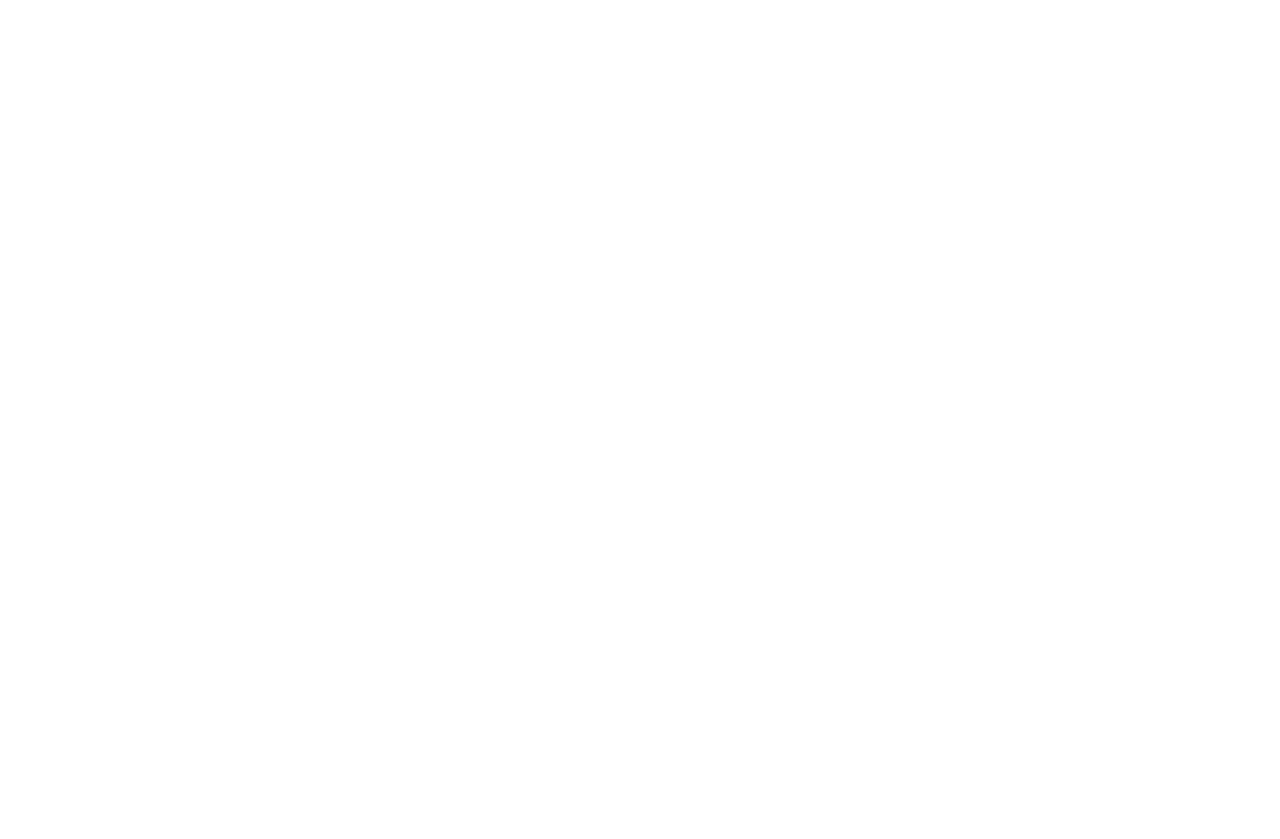
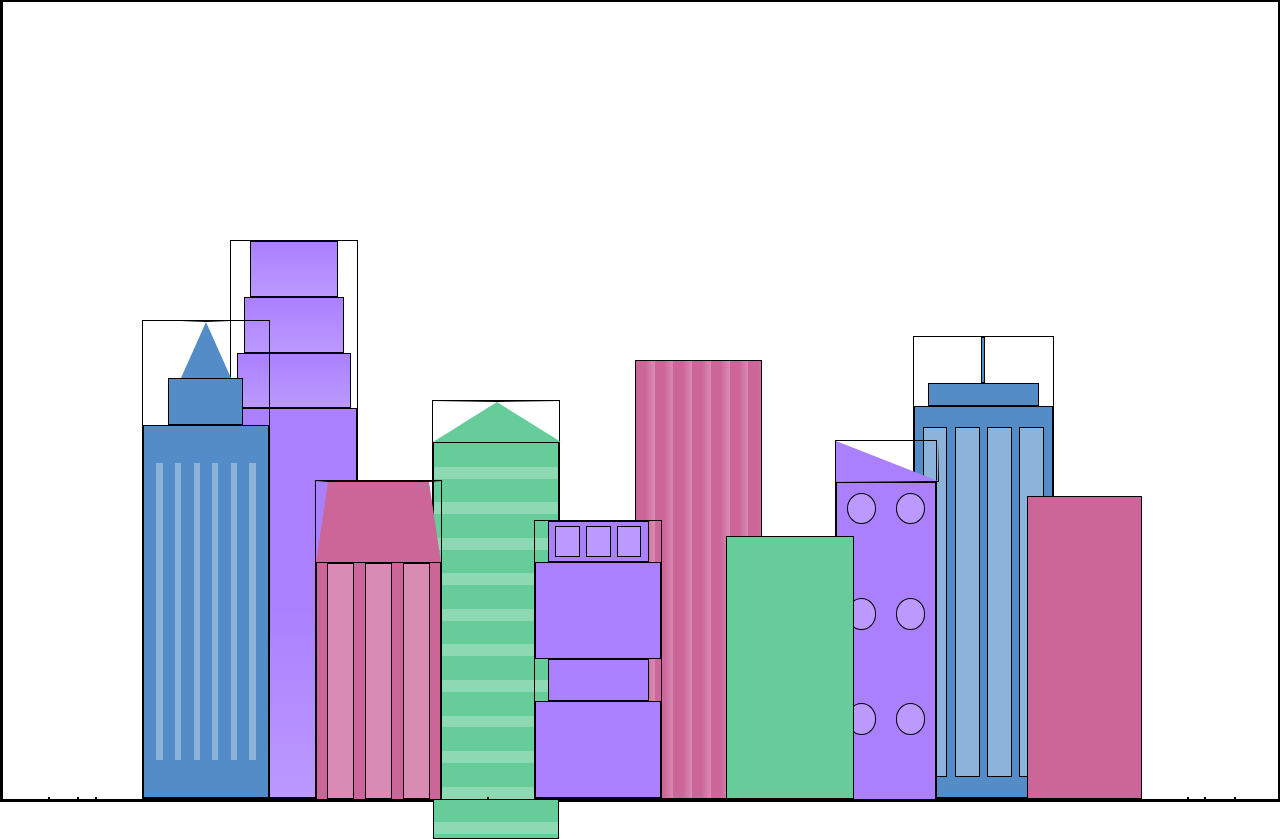
Before and after one commit to M8MBA/css-variables-skyline, a plain HTML site: page index.html in a window 1280 px wide. Before the commit the page ends 800 px from the top, so only its background shows below. Drawn offline with Linux system fonts and the light colour scheme.

Commit message:
building windows minus last 2

```diff
--- a/index.html
+++ b/index.html
@@ -3,14 +3,14 @@
   <head>
     <meta charset="UTF-8">
     <title>City Skyline</title>
-    <link href="assets/styles.css" rel="stylesheet" />
+    <link href="styles.css" rel="stylesheet" />
   </head>
 
   <body>
     <div class="background-buildings">
       <div></div>
       <div></div>
-      <div class="bb1">
+      <div class="bb1 building-wrap">
         <div class="bb1a bb1-window"></div>
         <div class="bb1b bb1-window"></div>
         <div class="bb1c bb1-window"></div>
@@ -22,7 +22,16 @@
       </div>
       <div class="bb3"></div>
       <div></div>
-      <div class="bb4"></div>
+      <div class="bb4 building-wrap">
+        <div class="bb4a"></div>
+        <div class="bb4b"></div>
+        <div class="bb4c window-wrap">
+          <div class="bb4-window"></div>
+          <div class="bb4-window"></div>
+          <div class="bb4-window"></div>
+          <div class="bb4-window"></div>
+        </div>
+      </div>
       <div></div>
       <div></div>
     </div>
@@ -30,11 +39,41 @@
     <div class="foreground-buildings">
       <div></div>
       <div></div>
-      <div class="fb1"></div>
-      <div class="fb2"></div>
+      <div class="fb1 building-wrap">
+        <div class="fb1a"></div>
+        <div class="fb1b"></div>
+        <div class="fb1c"></div>
+      </div>
+      <div class="fb2">
+        <div class="fb2a"></div>
+        <div class="fb2b window-wrap">
+          <div class="fb2-window"></div>
+          <div class="fb2-window"></div>
+          <div class="fb2-window"></div>
+        </div>
+      </div>
       <div></div>
-      <div class="fb3"></div>
-      <div class="fb4"></div>
+      <div class="fb3 building-wrap">
+        <div class="fb3a window-wrap">
+          <div class="fb3-window"></div>
+          <div class="fb3-window"></div>
+          <div class="fb3-window"></div>
+        </div>
+        <div class="fb3b"></div>
+        <div class="fb3a"></div>
+        <div class="fb3b"></div>
+      </div>
+      <div class="fb4">
+        <div class="fb4a"></div>
+        <div class="fb4b">
+          <div class="fb4-window"></div>
+          <div class="fb4-window"></div>
+          <div class="fb4-window"></div>
+          <div class="fb4-window"></div>
+          <div class="fb4-window"></div>
+          <div class="fb4-window"></div>
+        </div>
+      </div>
       <div class="fb5"></div>
       <div class="fb6"></div>
       <div></div>
--- /dev/null
+++ b/styles.css
@@ -0,0 +1,263 @@
+:root {
+  --building-color1: #aa80ff;
+  --building-color2: #66cc99;
+  --building-color3: #cc6699;
+  --building-color4: #538cc6;
+  --window-color1: #bb99ff;
+  --window-color2: #8cd9b3;
+  --window-color3: #d98cb3;
+  --window-color4: #8cb3d9;
+}
+
+* {
+  border: 1px solid black;
+  box-sizing: border-box;
+}
+
+body {
+  height: 100vh;
+  margin: 0;
+  overflow: hidden;
+}
+
+.background-buildings, .foreground-buildings {
+  width: 100%;
+  height: 100%;
+  display: flex;
+  align-items: flex-end;
+  justify-content: space-evenly;
+  position: absolute;
+  top: 0;
+}
+
+.building-wrap {
+  display: flex;
+  flex-direction: column;
+  align-items: center;
+}
+
+.window-wrap {
+  display: flex;
+  align-items: center;
+  justify-content: space-evenly;
+}
+
+/* BACKGROUND BUILDINGS - "bb" stands for "background building" */
+.bb1 {
+  width: 10%;
+  height: 70%;
+}
+
+.bb1a {
+  width: 70%;
+}
+
+.bb1b {
+  width: 80%;
+}
+
+.bb1c {
+  width: 90%;
+}
+
+.bb1d {
+  width: 100%;
+  height: 70%;
+  background: linear-gradient(
+      var(--building-color1) 50%,
+      var(--window-color1)
+    );
+}
+
+.bb1-window {
+  height: 10%;
+  background: linear-gradient(
+      var(--building-color1),
+      var(--window-color1)
+    );
+}
+
+.bb2 {
+  width: 10%;
+  height: 50%;
+}
+
+.bb2a {
+  border-bottom: 5vh solid var(--building-color2);
+  border-left: 5vw solid transparent;
+  border-right: 5vw solid transparent;
+}
+
+.bb2b {
+  width: 100%;
+  height: 100%;
+  background: repeating-linear-gradient(
+      var(--building-color2),
+      var(--building-color2) 6%,
+      var(--window-color2) 6%,
+      var(--window-color2) 9%
+    );
+}
+
+.bb3 {
+  width: 10%;
+  height: 55%;
+  background: repeating-linear-gradient(
+      90deg,
+      var(--building-color3),
+      var(--building-color3),
+      var(--window-color3) 15%
+    );
+}
+
+.bb4 {
+  width: 11%;
+  height: 58%;
+}
+
+.bb4a {
+  width: 3%;
+  height: 10%;
+  background-color: var(--building-color4);
+}
+
+.bb4b {
+  width: 80%;
+  height: 5%;
+  background-color: var(--building-color4);
+}
+
+.bb4c {
+  width: 100%;
+  height: 85%;
+  background-color: var(--building-color4);
+}
+
+.bb4-window {
+  width: 18%;
+  height: 90%;
+  background-color: var(--window-color4);
+}
+
+/* FOREGROUND BUILDINGS - "fb" stands for "foreground building" */
+.fb1 {
+  width: 10%;
+  height: 60%;
+}
+
+.fb1a {
+  border-bottom: 7vh solid var(--building-color4);
+  border-left: 2vw solid transparent;
+  border-right: 2vw solid transparent;
+}
+
+.fb1b {
+  width: 60%;
+  height: 10%;
+  background-color: var(--building-color4);
+}
+
+.fb1c {
+  width: 100%;
+  height: 80%;
+  background: repeating-linear-gradient(
+      90deg,
+      var(--building-color4),
+      var(--building-color4) 10%,
+      transparent 10%,
+      transparent 15%
+    ),
+    repeating-linear-gradient(
+      var(--building-color4),
+      var(--building-color4) 10%,
+      var(--window-color4) 10%,
+      var(--window-color4) 90%
+    );
+}
+
+.fb2 {
+  width: 10%;
+  height: 40%;
+}
+
+.fb2a {
+  width: 100%;
+  border-bottom: 10vh solid var(--building-color3);
+  border-left: 1vw solid transparent;
+  border-right: 1vw solid transparent;
+}
+
+.fb2b {
+  width: 100%;
+  height: 75%;
+  background-color: var(--building-color3);
+}
+
+.fb2-window {
+  width: 22%;
+  height: 100%;
+  background-color: var(--window-color3);
+}
+
+.fb3 {
+  width: 10%;
+  height: 35%;
+}
+
+.fb3a {
+  width: 80%;
+  height: 15%;
+  background-color: var(--building-color1);
+}
+
+.fb3b {
+  width: 100%;
+  height: 35%;
+  background-color: var(--building-color1);
+}
+
+.fb3-window {
+  width: 25%;
+  height: 80%;
+  background-color: var(--window-color1);
+}
+
+.fb4 {
+  width: 8%;
+  height: 45%;
+  position: relative;
+  left: 10%;
+}
+
+.fb4a {
+  border-top: 5vh solid transparent;
+  border-left: 8vw solid var(--building-color1);
+}
+
+.fb4b {
+  width: 100%;
+  height: 89%;
+  background-color: var(--building-color1);
+  display: flex;
+  flex-wrap: wrap;
+}
+
+.fb4-window {
+  width: 30%;
+  height: 10%;
+  border-radius: 50%;
+  background-color: var(--window-color1);
+  margin: 10%;
+}
+.fb5 {
+  width: 10%;
+  height: 33%;
+  background-color: var(--building-color2);
+  position: relative;
+  right: 10%;
+}
+.fb6 {
+  width: 9%;
+  height: 38%;
+  background-color: var(--building-color3);
+}
```
